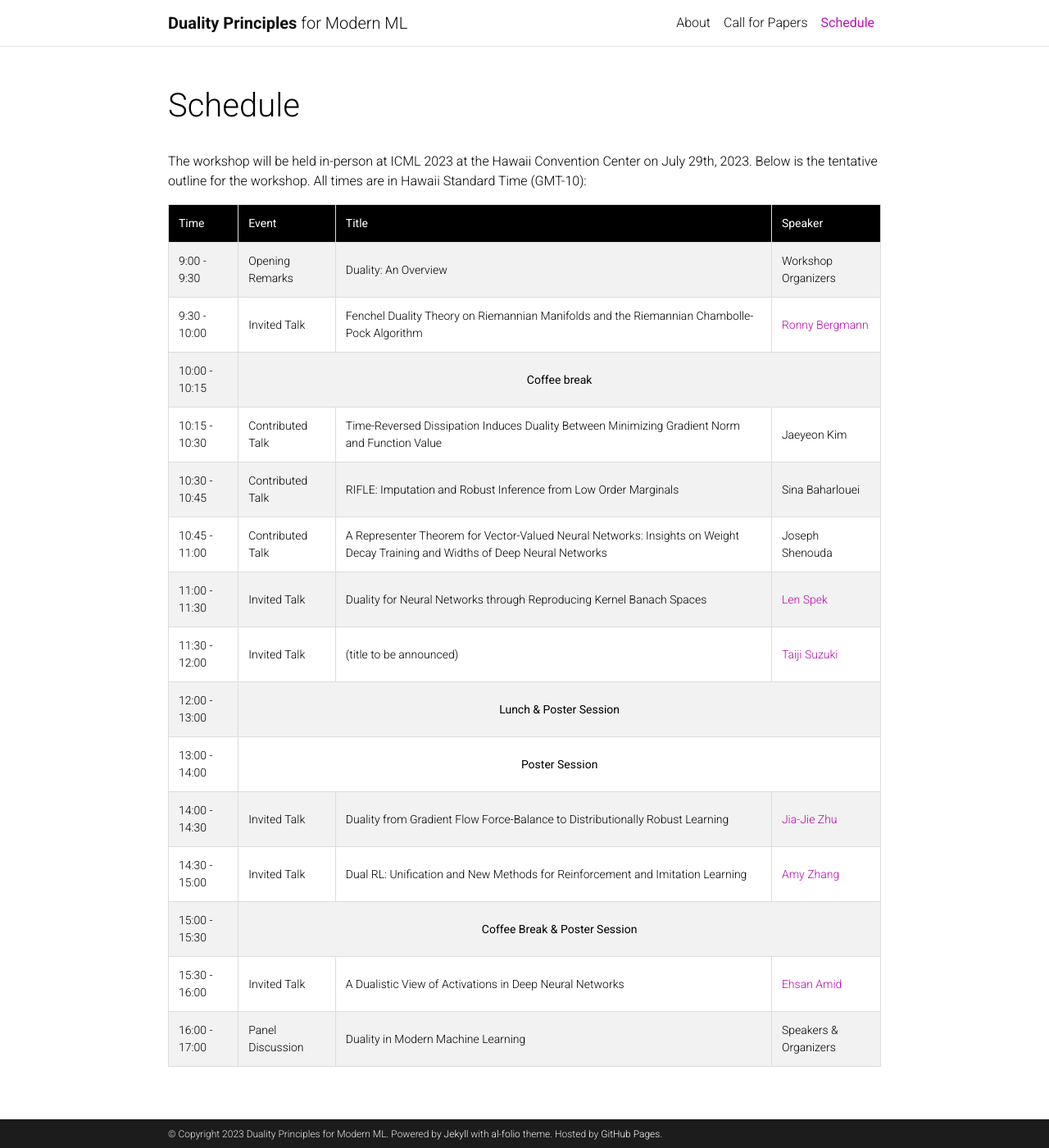
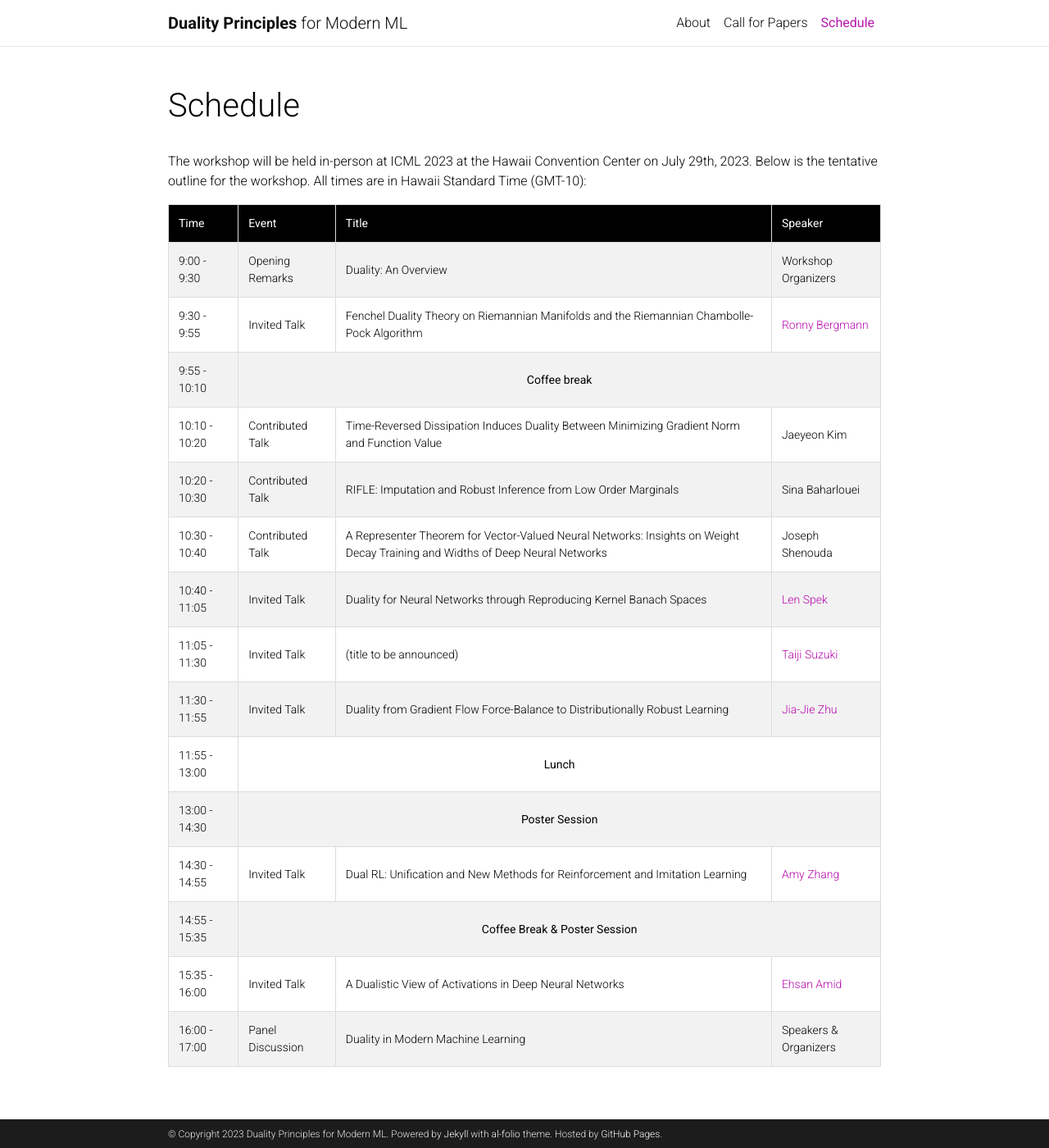
Before and after one commit to dp4ml/dp4ml.github.io, a Jekyll site: the page built from _pages/schedule.md, in a window 1280 px wide and 1400 px high. Shown: the whole window at 82% size. Built offline with Jekyll 4.4.1, drawn with Linux system fonts in a browser that asks for light colours; comment, search, counter and statistics services are not loaded; a style sheet for code colours, icons or effects is not loaded.

Commit message:
schedule draft

```diff
--- a/_pages/schedule.md
+++ b/_pages/schedule.md
@@ -25,73 +25,74 @@ tentative outline for the workshop. All times are in Hawaii Standard Time (GMT-1
   <td>Workshop Organizers</td>
   </tr>
   <tr>
-    <td>9:30 - 10:00</td>
+    <td>9:30 - 9:55</td>
     <td>Invited Talk</td>
 	<td>Fenchel Duality Theory on Riemannian Manifolds and the
 	Riemannian Chambolle-Pock Algorithm</td>
 	<td><a href="https://ronnybergmann.net/">Ronny Bergmann</a></td>
   </tr>
   <tr>
-    <td>10:00 - 10:15</td>
+    <td>9:55 - 10:10</td>
     <td colspan="3" style="text-align: center"> <b>Coffee break</b></td>
   </tr>
 <tr>
-    <td>10:15 - 10:30</td>
+    <td>10:10 - 10:20</td>
     <td>Contributed Talk</td>
 	<td>Time-Reversed Dissipation Induces Duality Between Minimizing Gradient Norm and Function Value</td>
 	<td>Jaeyeon Kim</td>
   </tr>
   <tr>
-    <td>10:30 - 10:45</td>
+    <td>10:20 - 10:30</td>
     <td>Contributed Talk</td>
 	<td>RIFLE: Imputation and Robust Inference from Low Order Marginals</td>
 	<td>Sina Baharlouei</td>
   </tr>
   <tr>
-    <td>10:45 - 11:00</td>
+    <td>10:30 - 10:40</td>
     <td>Contributed Talk</td>
 	<td>A Representer Theorem for Vector-Valued Neural Networks: Insights on Weight Decay Training and Widths of Deep Neural Networks</td>
 	<td>Joseph Shenouda</td>
   </tr>
   <tr>
-    <td>11:00 - 11:30</td>
+    <td>10:40 - 11:05</td>
     <td>Invited Talk</td>
 	<td>Duality for Neural Networks through Reproducing Kernel Banach Spaces</td>
 	<td> <a href="https://people.utwente.nl/l.spek"> Len Spek </a> </td>
   </tr>
   <tr>
-    <td>11:30 - 12:00</td>
+    <td>11:05 - 11:30</td>
     <td>Invited Talk</td>
 	<td>(title to be announced)</td>
 	<td> <a href="http://ibis.t.u-tokyo.ac.jp/suzuki/"> Taiji Suzuki </a> </td>
 	</tr>
-  <tr>
-    <td>12:00 - 13:00</td>
-    <td colspan="3" style="text-align: center"> <b>Lunch & Poster Session</b></td>
-  </tr>
-  <tr>
-    <td>13:00 - 14:00</td>
-    <td colspan="3" style="text-align: center"> <b>Poster Session</b></td>
-  </tr>
 <tr>
-    <td>14:00 - 14:30</td>
+    <td>11:30 - 11:55</td>
     <td>Invited Talk</td>
 	<td>Duality from Gradient Flow Force-Balance to Distributionally
 	Robust Learning</td>
 	<td><a href="https://jj-zhu.github.io/">Jia-Jie Zhu</a></td>
   </tr>
+  <tr>
+    <td>11:55 - 13:00</td>
+    <td colspan="3" style="text-align: center"> <b>Lunch</b></td>
+  </tr>
+  <tr>
+    <td>13:00 - 14:30</td>
+    <td colspan="3" style="text-align: center"> <b>Poster Session</b></td>
+  </tr>
 <tr>
-    <td>14:30 - 15:00</td>
+    <td>14:30 - 14:55</td>
     <td>Invited Talk</td>
 	<td>Dual RL: Unification and New Methods for Reinforcement and Imitation Learning</td>
 	<td> <a href="https://amyzhang.github.io"> Amy Zhang </a> </td>
   </tr>
 <tr>
-    <td>15:00 - 15:30</td>
-    <td colspan="3" style="text-align: center"> <b>Coffee Break & Poster Session</b></td>
+    <td>14:55 - 15:35</td>
+    <td colspan="3" style="text-align: center"> <b>Coffee Break &
+	Poster Session</b></td>
   </tr>
   <tr>
-    <td>15:30 - 16:00</td>
+    <td>15:35 - 16:00</td>
     <td>Invited Talk</td>
 	<td>A Dualistic View of Activations in Deep Neural Networks</td>
 	<td> <a href="https://sites.google.com/view/eamid/"> Ehsan Amid </a> </td>
@@ -145,7 +146,8 @@ List of accepted papers:
       <td>Jesse van Oostrum, Nihat Ay</td>
     </tr>
     <tr>
-      <td>Duality in Multi-View Restricted Kernel Machines</td>
+      <td><a href="http://www.sonnyachten.com/dMVRKM/"> Duality in
+	  Multi-View Restricted Kernel Machines </a></td>
       <td>Sonny Achten, Arun Pandey, Hannes De Meulemeester, Bart De Moor, Johan Suykens</td>
     </tr>
     <tr>
```
